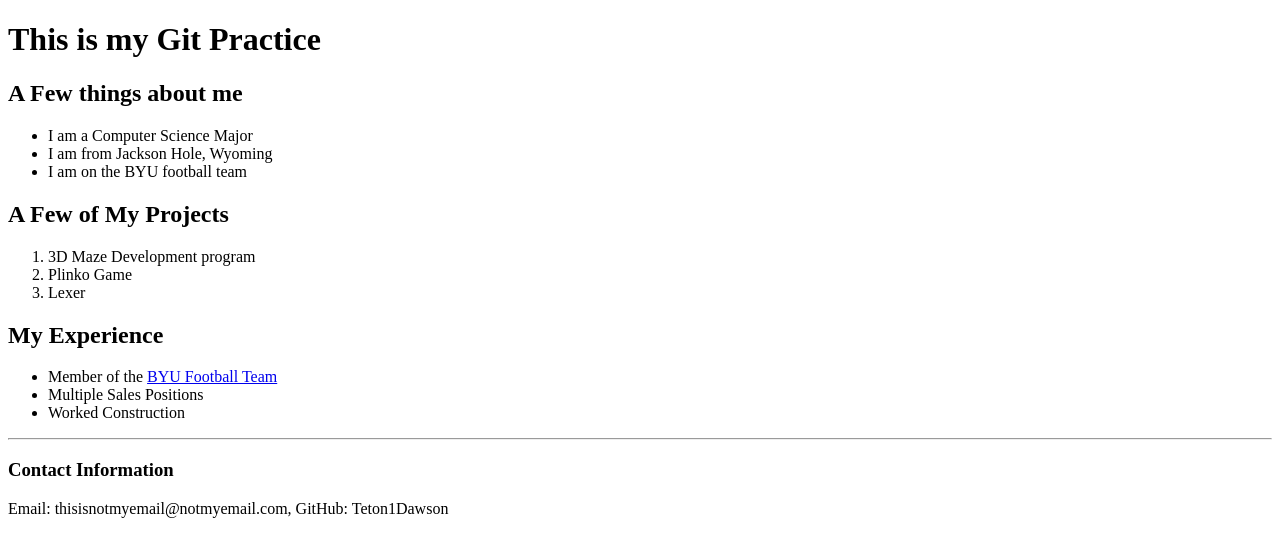
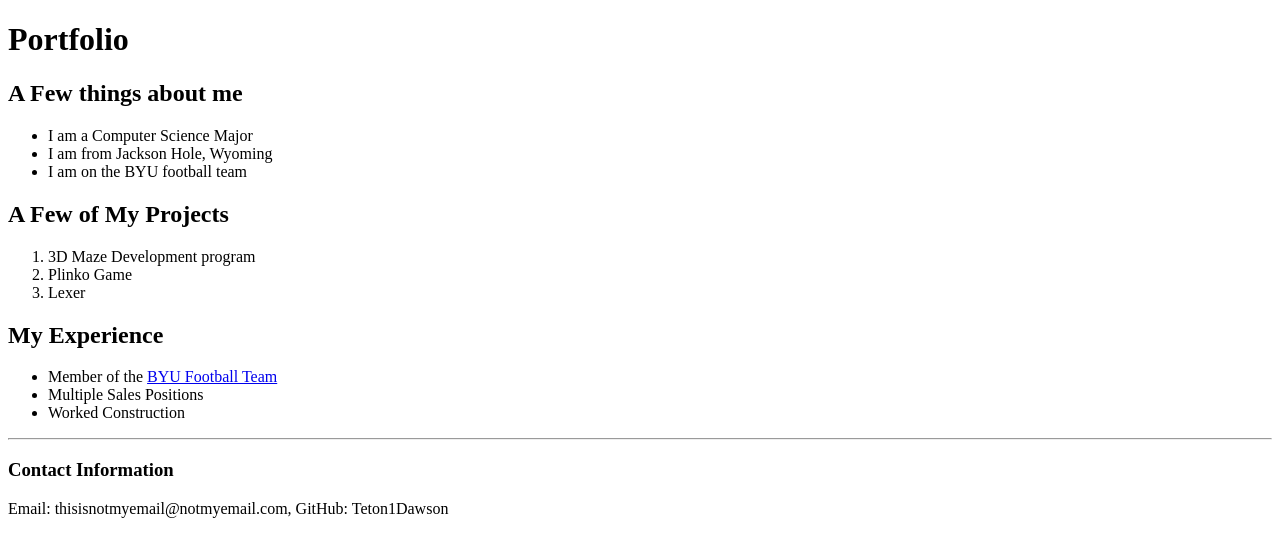
Before and after one commit to Teton1Dawson/gitpractice, a plain HTML site: page index.html in a window 1280 px wide. Drawn offline with Linux system fonts and the light colour scheme.

Commit message:
Update index.html

```diff
--- a/index.html
+++ b/index.html
@@ -5,7 +5,7 @@
 
 </head>
 <body>
-<h1> This is my Git Practice </h1>
+<h1> Portfolio </h1>
 <h2> A Few things about me </h2>
 <ul>
 	<li> I am a Computer Science Major </li>
```
